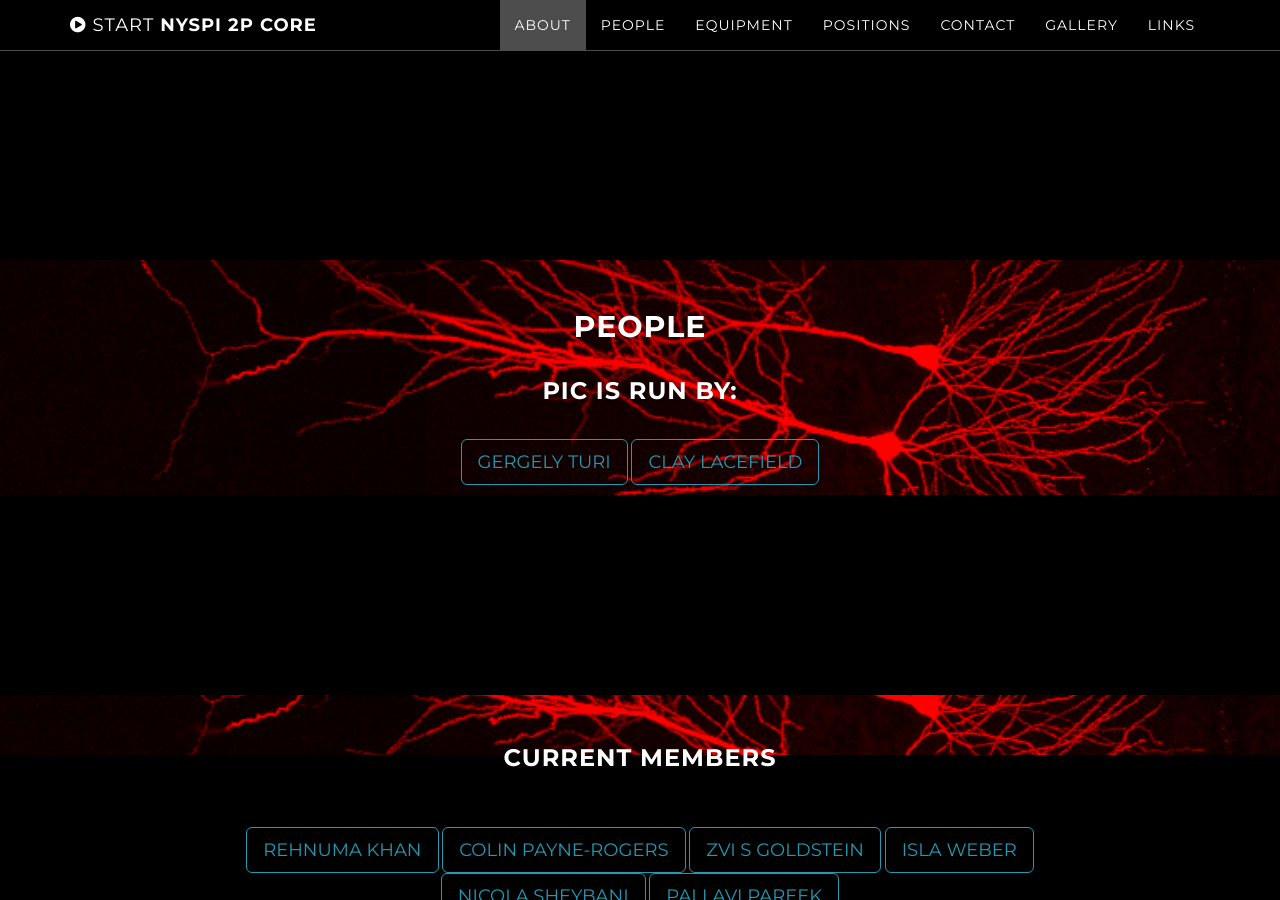
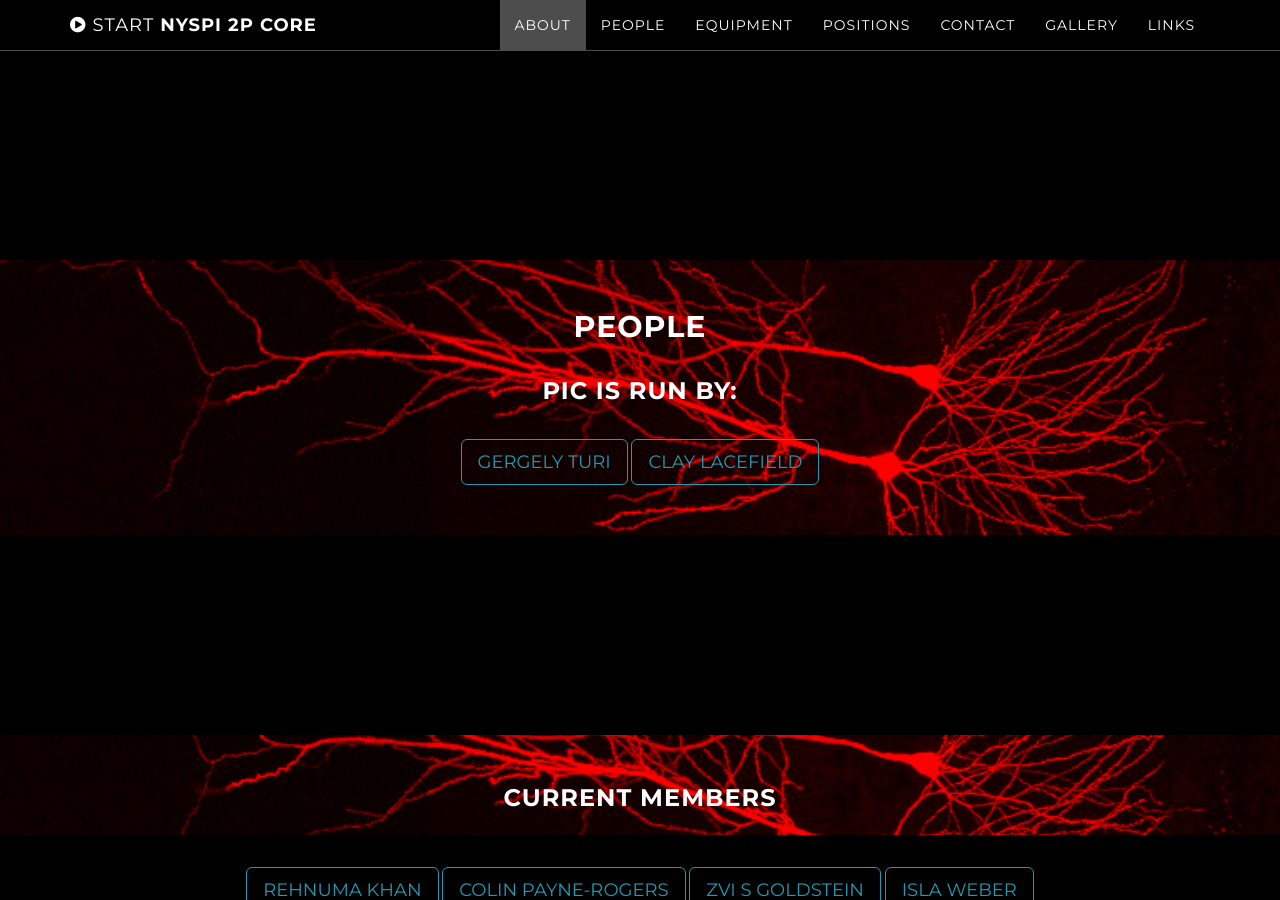
Before and after one commit to GergelyTuri/GergelyTuri.github.io, a Jekyll site: the page built from index.html, in a window 1280 px wide and 900 px high, scrolled down 1402 px. Built offline with Jekyll 4.4.1, drawn with Linux system fonts in a browser that asks for light colours.

Commit message:
people section revamp

```diff
--- a/_includes/css/grayscale.css
+++ b/_includes/css/grayscale.css
@@ -272,7 +272,7 @@
 
 .people-section {
     width: 100%;
-    padding: 50px 5px 10px;
+    padding: 50px 0;
     color: #fff;
     background: url({{ site.baseurl }}/img/downloads-bg.jpg) no-repeat center center scroll;
     background-color: {{ site.color.primary-dark }};
@@ -284,7 +284,7 @@
 
 .equipment-section {
     width: 100%;
-    padding: 50px 5px 10px;
+    padding: 50px 0;
     color: #fff;
     background: url({{ site.baseurl }}/img/tracing.png) no-repeat center center scroll;
     background-color: {{ site.color.primary-dark }};
--- a/_includes/people.html
+++ b/_includes/people.html
@@ -12,7 +12,7 @@
             </div>
         </div>
     </section>
-    <section id="members" class="content-section text-center">
+    <section id="curr_members" class="content-section text-center">
         <div class="people-section">
             <div class="col-lg-8 col-lg-offset-2">
                 <h3>Current members</h3>
@@ -23,10 +23,15 @@
                 <a href="" class="btn btn-default btn-lg">Isla Weber</a>
                 <a href="" class="btn btn-default btn-lg">Nicola Sheybani</a>
                 <a href="" class="btn btn-default btn-lg">Pallavi Pareek</a>
-            <br>
+            </div>
+        </div>
+    </section>
+    <section id="past_members" class="content-section text-center">
+        <div class="people-section">
+            <div class="col-lg-8 col-lg-offset-2">
                 <h3>Past members</h3>
                 <br>
                 <a href="./pages/aboutAngelica.html" class="btn btn-default btn-lg">Angelica Prastiti</a>
-            <br>
+        </div>
     </div>
     </section>
```
Lines whose indentation alone changed are shown as unchanged.
